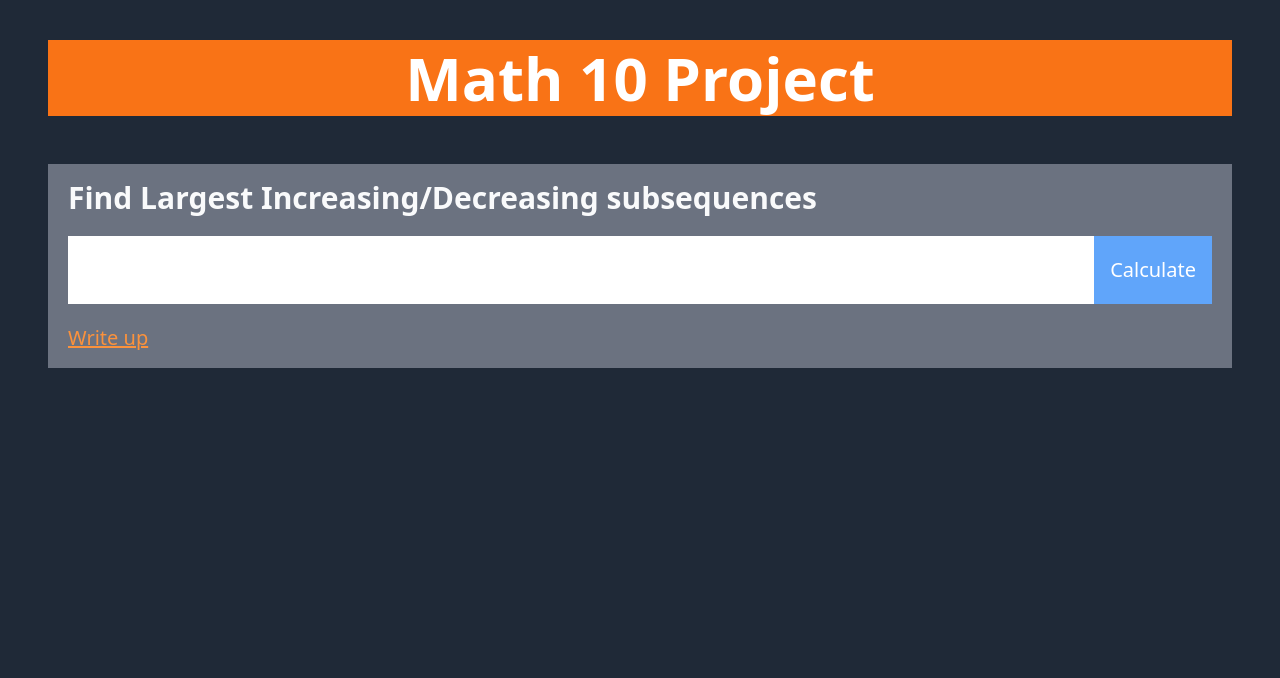
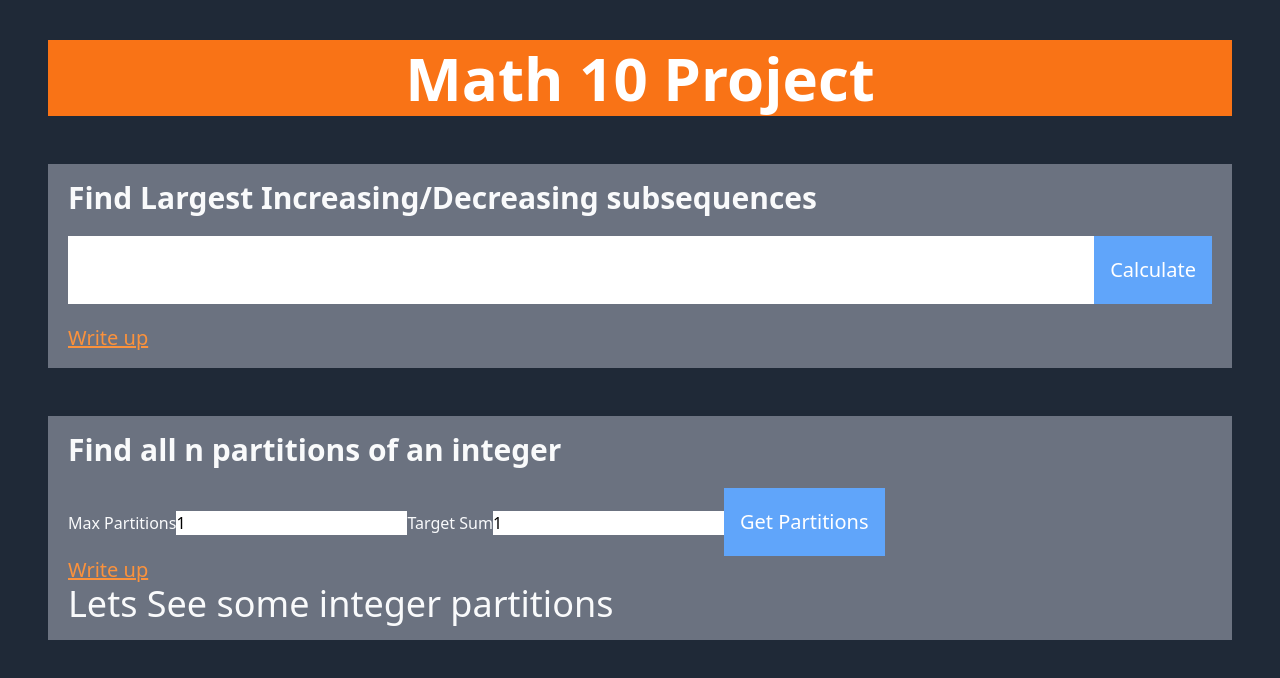
Before and after one commit to carlosdlroca/math10-project, a Gatsby site: page / in a window 1280 px wide. Built offline with nearby package versions, Linux system fonts and the light colour scheme; Gatsby itself is replaced by a stand-in of ours.

Commit message:
import IntegerPartitions

```diff
--- a/src/pages/index.js
+++ b/src/pages/index.js
@@ -1,7 +1,7 @@
 import React from "react"
 import SEO from "../components/seo"
 import LargestSubsequence from "../components/LargestSubsequence"
-
+import IntegerPartitions from "../components/IntegerPartition"
 const IndexPage = () => (
   <>
     <SEO title="Home" />
@@ -10,6 +10,7 @@ const IndexPage = () => (
     </h1>
 
     <LargestSubsequence />
+    <IntegerPartitions />
   </>
 )
 
```
